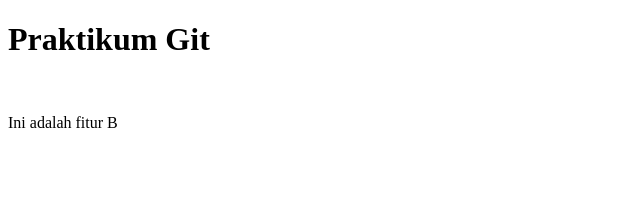
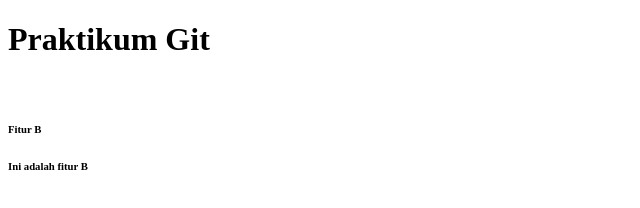
Before and after one commit to doofensmith/java_wahyu-wijanarko, a plain HTML site: page 2_Version Control and Branch Management (Git)/praktikum/index.html in a window 1280 px wide. Shown: the whole page, without its empty margins (0-640 px from the left). Drawn offline with Linux system fonts and the light colour scheme.

Commit message:
edit feature B

```diff
--- a/2_Version Control and Branch Management (Git)/praktikum/index.html
+++ b/2_Version Control and Branch Management (Git)/praktikum/index.html
@@ -9,6 +9,7 @@
 <body>
     <h1>Praktikum Git</h1>
     <br>
-    <p>Ini adalah fitur B</p>
+    <h6>Fitur B</h6>
+    <h6>Ini adalah fitur B</h6>
 </body>
 </html>
```
